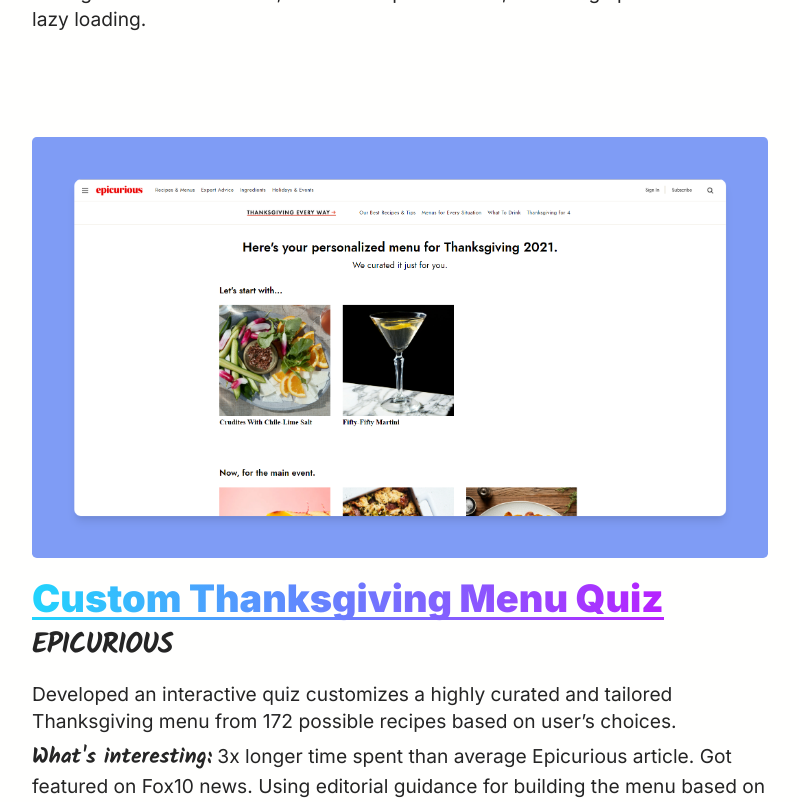
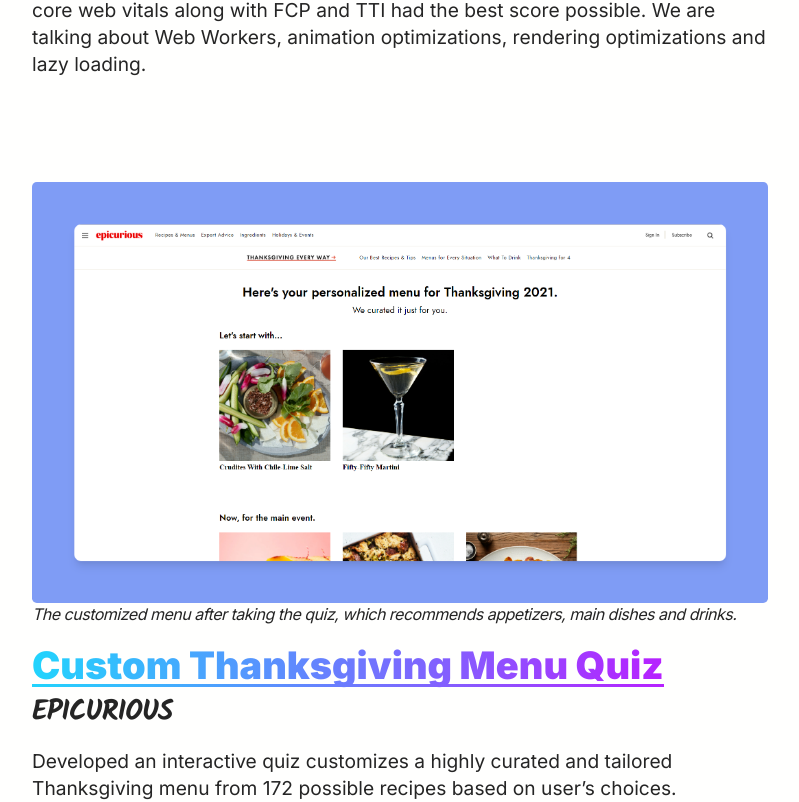
Before and after one commit to raaguln/portfolio, a Next.js app: page /work in a window 1280 px wide. Shown: the part 1880-2682 px from the top of the page, without its empty margins (240-1039 px from the left). Built offline with nearby package versions, Linux system fonts and the light colour scheme.

Commit message:
project update

```diff
--- a/data/projects.ts
+++ b/data/projects.ts
@@ -36,8 +36,10 @@
      with FCP and TTI had the best score possible. We are talking about Web Workers, animation optimizations,
      rendering optimizations and lazy loading.`,
     img: "images/what-a-year.png",
-    imgAlt: "",
-    imgCaption: "",
+    imgAlt:
+      "Hero image for the website consisting of a colorful 2020 logo and a parallax gallery of Condé's magazine cover images as background.",
+    imgCaption:
+      "lHero image for the website consisting of a colorfu 2020 logo and a parallax gallery of Condé's magazine cover images as background.",
     url: "https://2020whatayear.conde.io/",
     date: "",
   },
@@ -49,8 +51,10 @@
     interestingDetails: `3x longer time spent than average Epicurious article. Got featured on Fox10 news. Using editorial guidance for building the menu based on user's input, we built a custom
     decision tree (algorithm for the app + visualization to debug all possible recommendations).`,
     img: "images/epi-thanksgiving-quiz.png",
-    imgAlt: "",
-    imgCaption: "",
+    imgAlt:
+      "The customized menu after taking the quiz, which recommends appetizers, main dishes and drinks.",
+    imgCaption:
+      "The customized menu after taking the quiz, which recommends appetizers, main dishes and drinks.",
     url: "https://www.epicurious.com/recipes-menus/quiz-thanksgiving-menu-ideas-article",
     date: "",
   },
@@ -61,8 +65,10 @@
       "Developed a tribute website to demonstrate ten designers celebrating the legacy of Karl Lagerfeld, the theme for Met Gala 2023.",
     interestingDetails: "",
     img: "images/data-story-lab.png",
-    imgAlt: "",
-    imgCaption: "",
+    imgAlt:
+      "A scrollable header section that emphasizes the models and the magazine cover image.",
+    imgCaption:
+      "A scrollable header section that emphasizes the models and the magazine cover image.",
     url: "https://www.vogue.com/article/karl-lagerfeld-tribute-may-2023-cover",
     date: "",
   },
@@ -102,7 +108,7 @@
     interestingDetails: `This was our first quiz project, and there was a lot of debugging done to get the logic right.
       Ensuring that all possible pathways were covered and enabled the user to reach a travel destination.`,
     img: "images/cnt-vacation-quiz.png",
-    imgCaption: "A quiz to help you find your dream vacation.",
+    imgCaption: "Landing page of the Vacation Quiz.",
     imgAlt: "Landing page of the Vacation Quiz.",
     url: "https://www.cntraveler.com/story/where-should-you-go-on-vacation-next",
     date: "",
@@ -133,18 +139,6 @@
     imgCaption:
       "The questions generator app lives in an iframe within the main article. Clicking on either of the jars will result in a two-stage paper unfold animation to reveal the question.",
     url: "https://www.teenvogue.com/story/truth-or-dare-online-game-and-idea-generator",
-    date: "",
-  },
-  {
-    title: "Shoppable Wedding Moodboard",
-    brand: "Glamour",
-    description:
-      "An interactive moodboard to curate your wedding guest look and shop the look.",
-    interestingDetails: "",
-    img: "images/glamour-wedding-moodboard.png",
-    imgAlt: "",
-    imgCaption: "",
-    url: "https://www.glamour.com/story/wedding-guest-dress-packing-list",
     date: "",
   },
   {
@@ -181,17 +175,29 @@
     url: "https://www.self.com/package/my-way-to-well",
     date: "",
   },
-  {
-    title: "Thanksgiving Side Dish Personality Quiz",
-    brand: "Bon Appetit",
-    description: "",
-    interestingDetails: "",
-    img: "images/ba-thanksgiving-side-dish.png",
-    imgAlt: "",
-    imgCaption: "",
-    url: "https://www.bonappetit.com/story/thanksgiving-sides-personality-quiz",
-    date: "",
-  },
+  // {
+  //   title: "Thanksgiving Side Dish Personality Quiz",
+  //   brand: "Bon Appetit",
+  //   description: "",
+  //   interestingDetails: "",
+  //   img: "images/ba-thanksgiving-side-dish.png",
+  //   imgAlt: "",
+  //   imgCaption: "",
+  //   url: "https://www.bonappetit.com/story/thanksgiving-sides-personality-quiz",
+  //   date: "",
+  // },
+  // {
+  //   title: "Shoppable Wedding Moodboard",
+  //   brand: "Glamour",
+  //   description:
+  //     "An interactive moodboard to curate your wedding guest look and shop the look.",
+  //   interestingDetails: "",
+  //   img: "images/glamour-wedding-moodboard.png",
+  //   imgAlt: "",
+  //   imgCaption: "",
+  //   url: "https://www.glamour.com/story/wedding-guest-dress-packing-list",
+  //   date: "",
+  // },
   // {
   //   title: "What Unites Us",
   //   brand: "Glamour",
```
